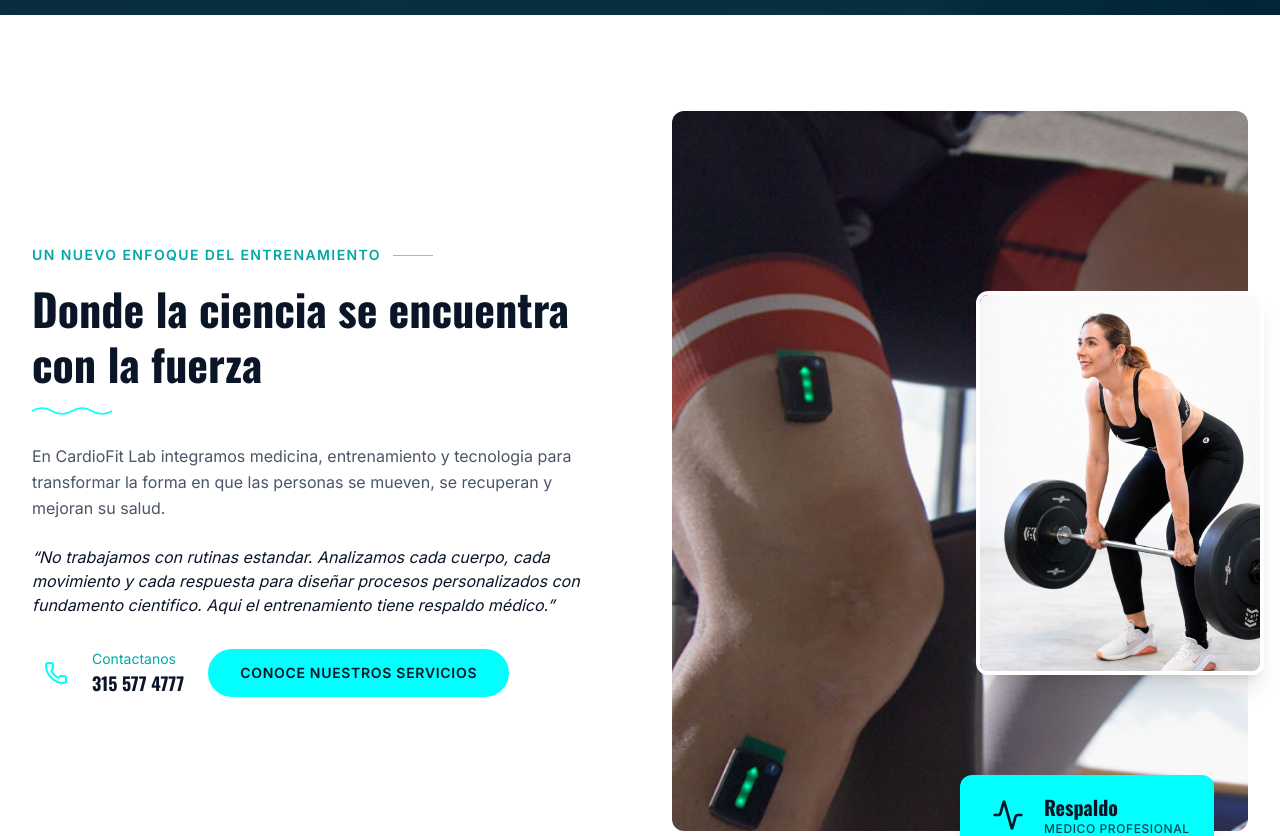
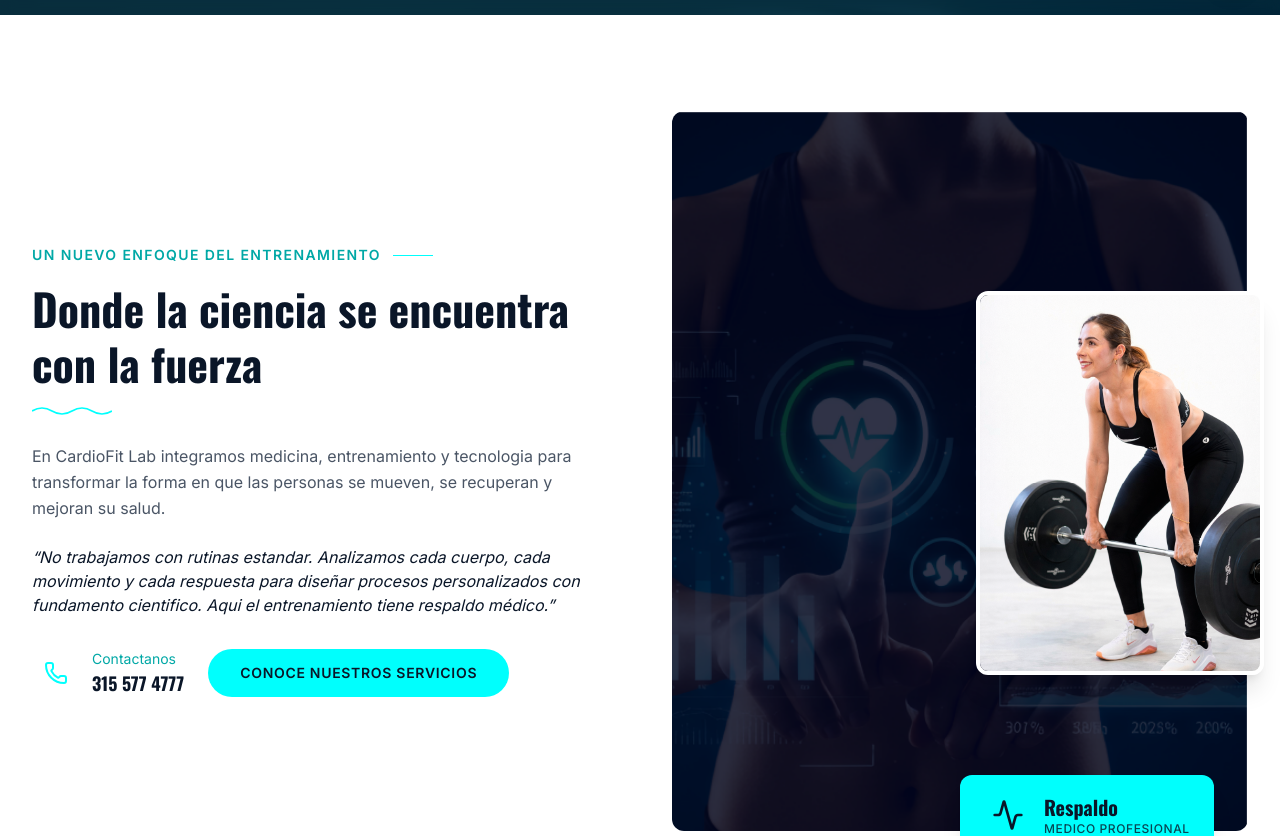
Before and after one commit to Larry-Garcia-dev/v0-fitrainer-website-clone, a Next.js app: page / in a window 1280 px wide. Shown: the part 785-1621 px from the top of the page. Built offline with nearby package versions, Linux system fonts and the light colour scheme.

Commit message:
cambios de textos y imagenes

```diff
--- a/components/about-section.tsx
+++ b/components/about-section.tsx
@@ -77,7 +77,7 @@ export default function AboutSection() {
             {/* Main Image */}
             <div className="relative aspect-[4/5] overflow-hidden rounded-xl">
               <Image
-                src="/images/sensores.png"
+                src="/images/Web_CardioFit_3.png"
                 alt="Entrenamiento con pesas"
                 fill
                 className="object-cover"
--- a/components/achievement-section.tsx
+++ b/components/achievement-section.tsx
@@ -92,7 +92,7 @@ export default function AchievementSection() {
 
             {/* Quote */}
             <p className="mt-6 font-serif text-base italic text-gray-700">
-              &ldquo;Avanza. Agenda tu valoracion y comienza un proceso disenado para tu cuerpo.&rdquo;
+              Avanza: Agenda tu valoracion y comienza un proceso disenado para tu cuerpo.
             </p>
 
             {/* CTA Section */}
```
Also changed, not shown: public/images/Web_CardioFit_3.png (added).
